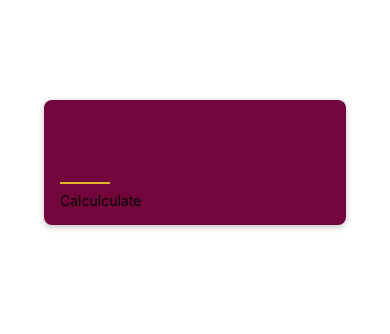
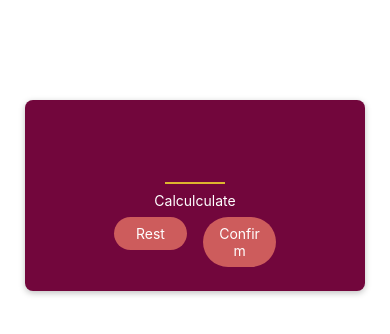
Before and after one commit to RamMG21/Game_of_numbers_ReactNative, a React Native app: screen / in a window 390 px wide. Shown: the top 334 px of the page. Built offline with nearby package versions, Linux system fonts and the light colour scheme.

Commit message:
Views
fix the first view and the buttons.

```diff
--- a/components/PrimaryButton.js
+++ b/components/PrimaryButton.js
@@ -1,7 +1,52 @@
-import { View, Text } from "react-native";
+import { View, Text, Pressable, StyleSheet } from "react-native";
 
-export default function PrimaryButton ({props}){
-    return <View>
-        <Text>{props}</Text>
+export default function PrimaryButton ({children})
+{
+    function pressHandler(){
+        console.log('Pressed!');
+    }
+    return(
+        <View style = {styles.buttonOuterContainer}>
+
+        <Pressable
+        //condición ? valor_si_verdadero : valor_si_falso
+         style = {({pressed}) => pressed ? [styles.buttonInnerContainer, styles.pressed] : styles.buttonInnerContainer}
+         onPress={pressHandler}
+         android_ripple={{color: 'rgb(218, 165, 32)'}}>
+
+        <Text style = {styles.buttonText}>{children}</Text>
+        </Pressable>
     </View>
+
+    );
 }
+
+const styles = StyleSheet.create({
+    buttonOuterContainer: {
+        borderRadius: 28,
+        margin: 4,
+        overflow: 'hidden',
+
+    },
+
+    buttonInnerContainer: {
+        backgroundColor: 'rgb(205, 92, 92)',
+        borderRadius: 28,
+        paddingVertical: 8,
+        paddingHorizontal: 16,
+        margin: 4,
+        elevation: 2,
+
+    },
+
+    buttonText: {
+        color: 'white',
+        textAlign: 'center',
+    },
+    pressed: {
+
+        opacity: 0.75,
+
+    },
+
+});
--- a/screens/StartGameScreen.js
+++ b/screens/StartGameScreen.js
@@ -8,18 +8,33 @@ export default function StartGameScreen(){
         <TextInput
         maxLength={4}
         keyboardType='numeric'
+        autoCapitalize="none"
+        autoCorrect={false}
         style = {styles.numberInput}
         />
-        <Text>Calculculate</Text>
+        <Text style = {styles.text}>Calculculate</Text>
+
+        <View style = {styles.buttonsContainer}>
+
+            <View style = {styles.buttonContainer}>
+             <PrimaryButton>Rest</PrimaryButton>
+            </View>
+
+            <View style = {styles.buttonContainer}>
+             <PrimaryButton>Confirm</PrimaryButton>
+            </View>
+
+        </View>
 
     </View>
 }
 
 const styles = StyleSheet.create({
     inputContainer: {
-
+        justifyContent: 'center',
+        alignItems: 'center',
         marginTop: 100,
-        marginHorizontal: 44,
+        marginHorizontal: 25,
         padding: 16,
         backgroundColor: '#72063c',
         borderRadius: 8,
@@ -31,14 +46,25 @@ const styles = StyleSheet.create({
     },
     numberInput: {
         height: 60,
-        width: 50,
+        width: 60,
         fontSize: 32,
         borderBottomColor: '#ddb52f',
         borderBottomWidth: 2,
-        color: '#ddb52f',
+        color: 'white',
         marginVertical: 8,
         fontWeight: 'bold',
         textAlign: 'center'
+
+    },
+    text: {
+        color: 'white',
     },
 
+    buttonsContainer: {
+        flexDirection: 'row',
+    },
+    buttonContainer: {
+        flex: 1,
+    }
+
 });
```
